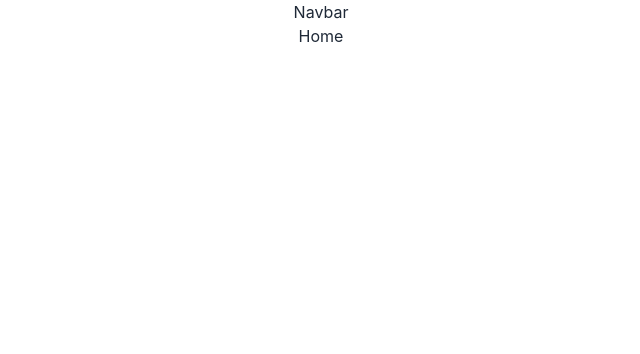
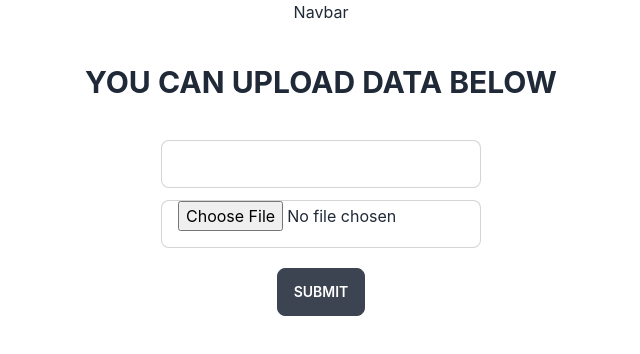
Before and after one commit to pronoybanik/student-library-clientSite, a React (Create React App) app: page / in a window 1280 px wide. Shown: the top 354 px of the page, without its empty margins (319-959 px from the left). Built offline with nearby package versions, Linux system fonts and the light colour scheme; no server answers.

Commit message:
worked in home page for connnecting imgbb

```diff
--- a/package.json
+++ b/package.json
@@ -10,7 +10,7 @@
     "firebase": "^9.17.1",
     "react": "^18.2.0",
     "react-dom": "^18.2.0",
-    "react-hook-form": "^7.43.1",
+    "react-hook-form": "^7.43.2",
     "react-hot-toast": "^2.4.0",
     "react-router-dom": "^6.8.1",
     "react-scripts": "5.0.1",
--- a/src/All_Files/Context/AuthProvider.js
+++ b/src/All_Files/Context/AuthProvider.js
@@ -7,8 +7,8 @@ export const AuthContext = createContext()
 const auth = getAuth(app)
 
 const AuthProvider = ({ children }) => {
-    // const [user, setUser] = useState(null)
-    const user ={name:'emon'}
+    const [user, setUser] = useState(null)
+
     const [loading, setLoading] = useState(true)
 
     const createNewuser = (email, password) => {
@@ -24,7 +24,7 @@ const AuthProvider = ({ children }) => {
 
     useEffect(() => {
         const Unsubscribe = onAuthStateChanged(auth, currentUsers => {
-            // setUser(currentUsers)
+            setUser(currentUsers)
             setLoading(false)
         })
 
--- a/src/All_Files/Pages/Home/Home.js
+++ b/src/All_Files/Pages/Home/Home.js
@@ -1,10 +1,54 @@
 import React from 'react';
+import { useForm } from 'react-hook-form';
 
 const Home = () => {
+    const { register, handleSubmit, formState: { errors } } = useForm();
+    const onSubmit = data => {
+        const imageData = data.image[0]
+        const formData = new FormData()
+        formData.append('image', imageData)
 
+        const url = "https://api.imgbb.com/1/upload?expiration=600&key=5550f345acb359e7e2490bc35fc785af"
+        fetch(url, {
+            method: 'POST',
+            body: formData
+        })
+            .then(res => res.json())
+            .then(imgData => {
+                if (imgData.success) {
+                    console.log(imgData.data.url)
+
+                    const postData = {
+                        post: data.post,
+                        imgData: imgData.data.url
+                    }
+                    console.log(postData)
+                }
+
+
+            })
+
+    }
     return (
+
         <div>
-           Home
+            <h1 className='uppercase text-3xl font-bold my-10'>You can upload data below</h1>
+
+
+            <form onSubmit={handleSubmit(onSubmit)}>
+                <input type="text"  {...register("name", {
+                    required: 'text is required',
+
+                })} className="input input-bordered w-full max-w-xs" />
+                <br />
+
+                <input type="file"  {...register("image", {
+                    required: 'photo is required',
+                })} className="input input-bordered w-full max-w-xs mt-3" />
+                <br />
+
+                <input className='btn mt-5' type="submit" />
+            </form>
         </div>
     );
 };
```
Also changed, not shown: 1 other file (tests, documents, lock files or other folders).
